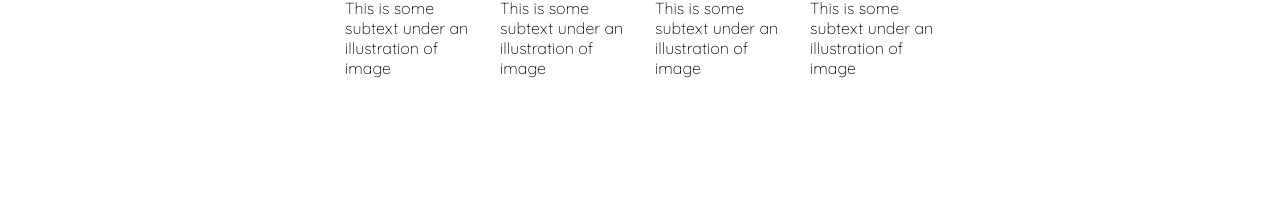
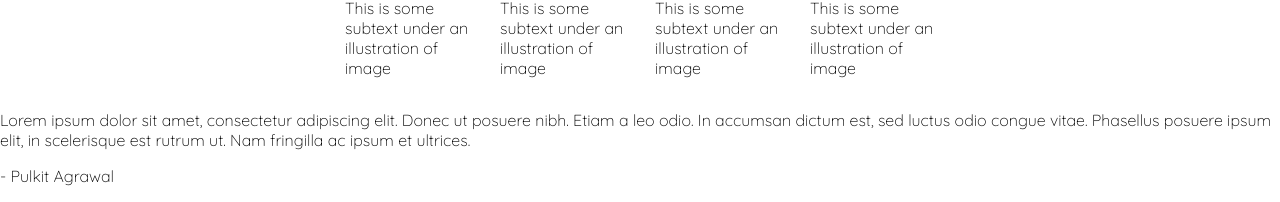
Before and after one commit to Pulkit426/landing-page, a plain HTML site: page index.html in a window 1280 px wide. Shown: the part 716-918 px from the top of the page. Before the commit the page ends 810 px from the top, so only its background shows below. Drawn offline with Linux system fonts and the light colour scheme.

Commit message:
add data for  quote component

```diff
--- a/index.html
+++ b/index.html
@@ -52,5 +52,10 @@
 
         </div>
     </div>
+
+    <div class="quote">
+        <p> Lorem ipsum dolor sit amet, consectetur adipiscing elit. Donec ut posuere nibh. Etiam a leo odio. In accumsan dictum est, sed luctus odio congue vitae. Phasellus posuere ipsum elit, in scelerisque est rutrum ut. Nam fringilla ac ipsum et ultrices. </p>
+        <p> - Pulkit Agrawal</p>
+    </div>
 </body>
 </html>
```
